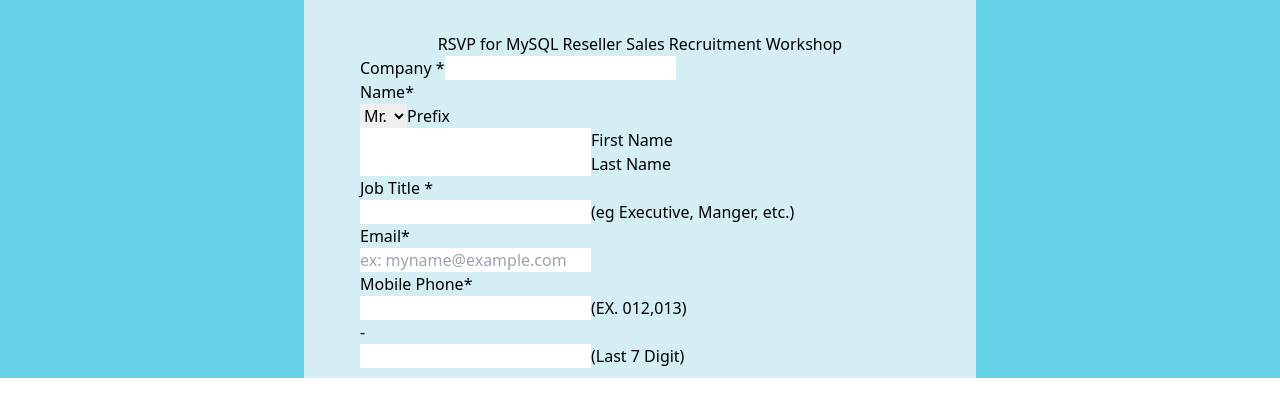
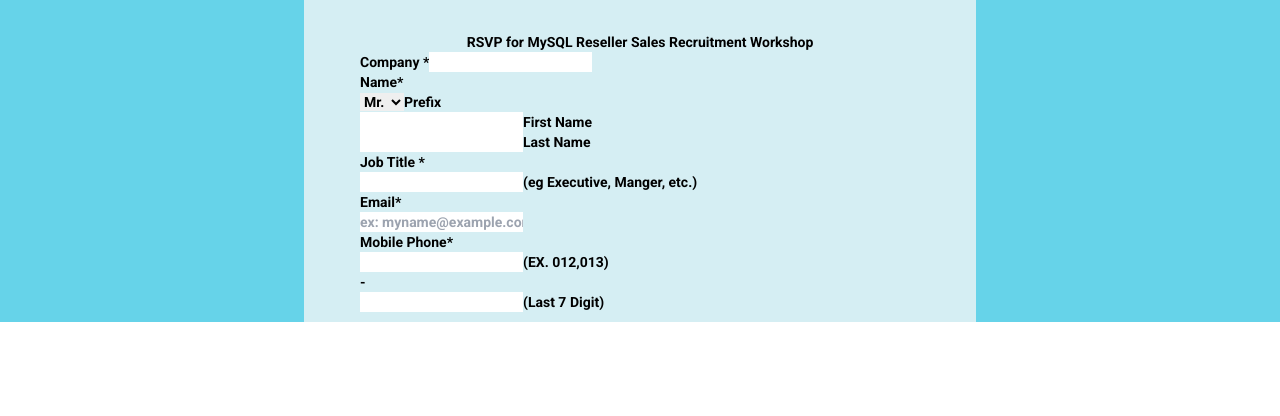
Before and after one commit to JimeBlue/mysql-workshop, a Vue app: page / in a window 1280 px wide. Shown: the top 416 px of the page. Built offline with nearby package versions, Linux system fonts and the light colour scheme.

Commit message:
Add fonts and use it in section

```diff
--- a/src/assets/tailwind/index.css
+++ b/src/assets/tailwind/index.css
@@ -1,3 +1,4 @@
+@import url('https://fonts.googleapis.com/css2?family=Roboto:wght@400;700&display=swap');
 @tailwind utilities;
 
 @tailwind base;
--- a/src/views/registration.vue
+++ b/src/views/registration.vue
@@ -1,5 +1,7 @@
 <template>
-  <section class="bg-[#d5eef3] w-full sm:max-w-2xl m-auto">
+  <section
+    class="bg-[#d5eef3] w-full sm:max-w-2xl m-auto font-roboto text-sm font-bold"
+  >
     <Form />
   </section>
 </template>
--- a/tailwind.config.js
+++ b/tailwind.config.js
@@ -1,8 +1,12 @@
 /** @type {import('tailwindcss').Config} */
 module.exports = {
-  content: ["./index.html", "./src/**/*.{vue,js,ts,jsx,tsx}"],
+  content: ['./index.html', './src/**/*.{vue,js,ts,jsx,tsx}'],
   theme: {
-    extend: {},
+    extend: {
+      fontFamily: {
+        roboto: ["'Roboto', 'sans-serif'"],
+      },
+    },
   },
   plugins: [],
 };
```
